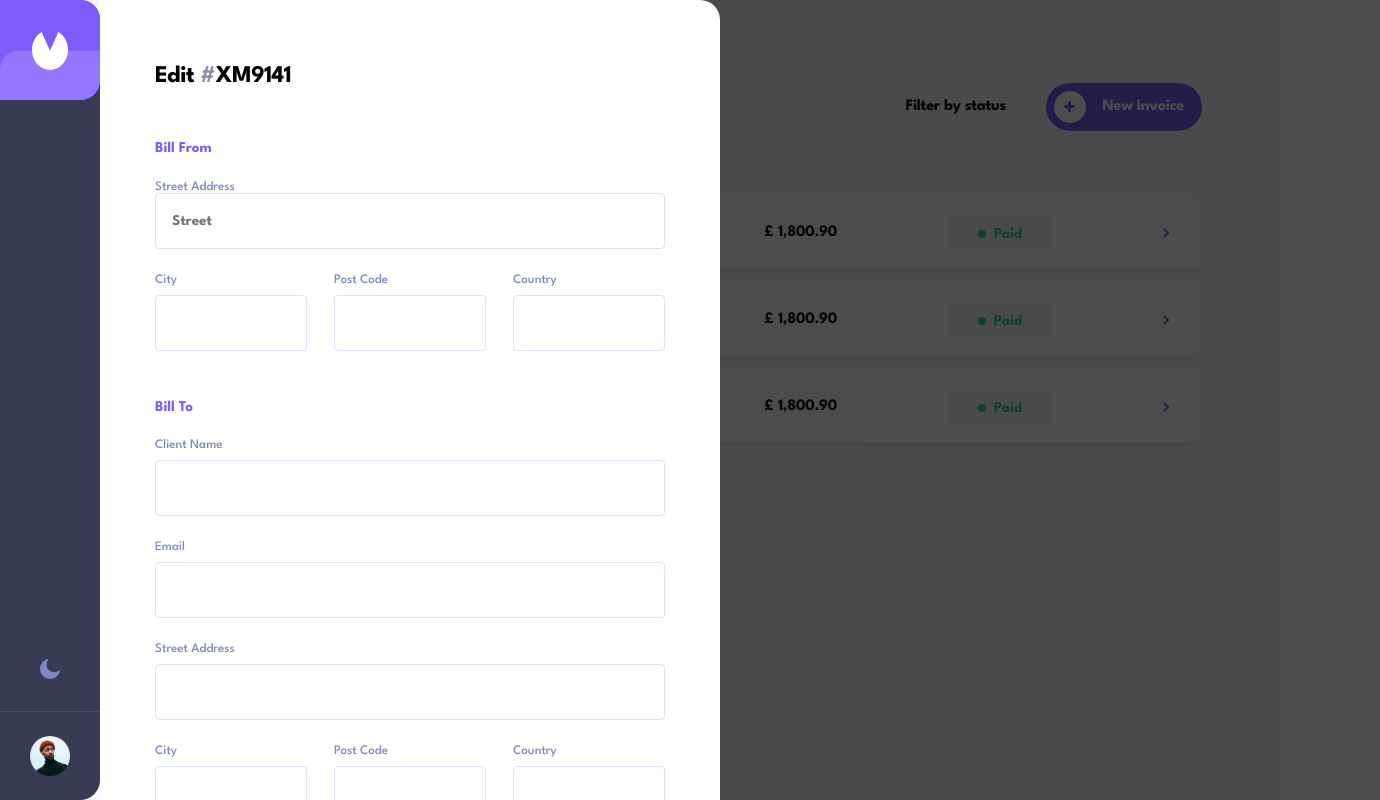
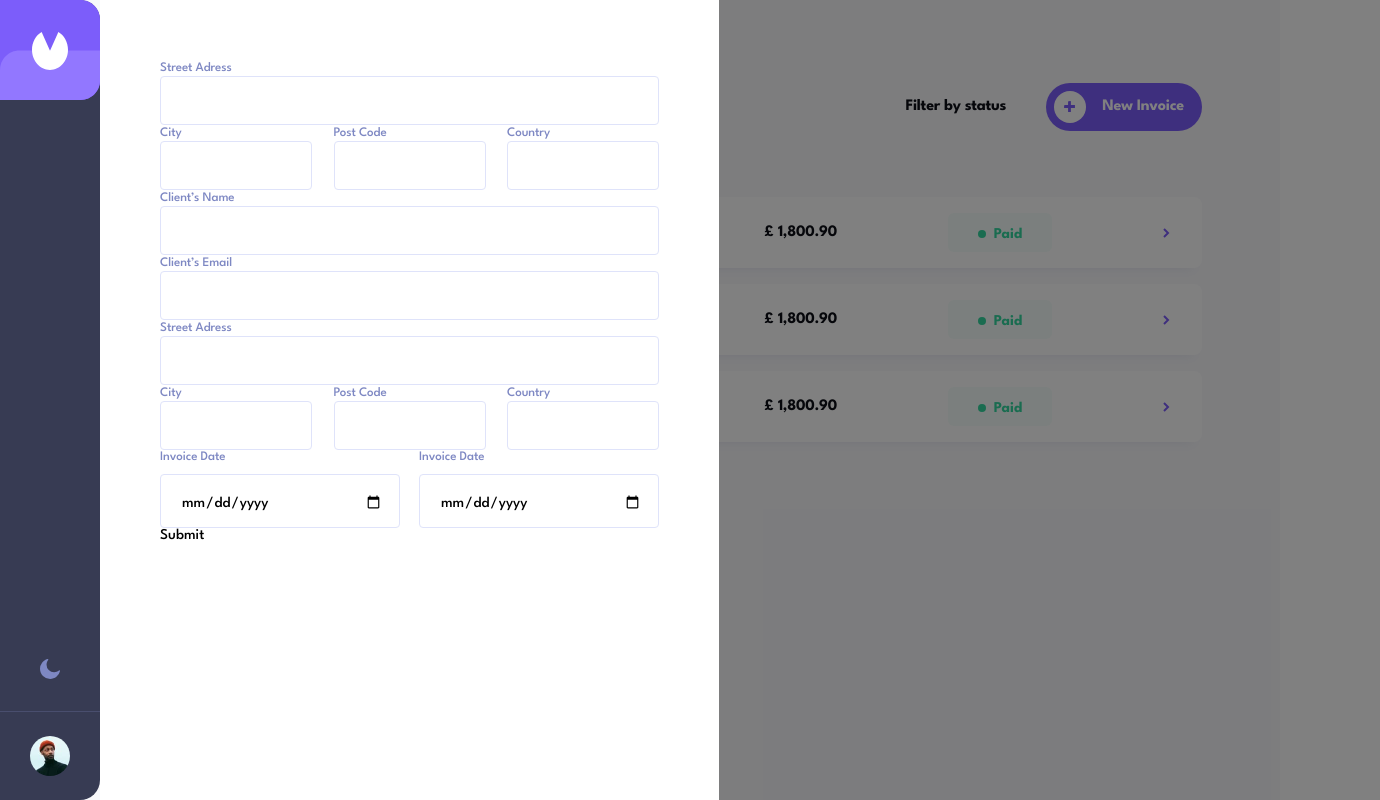
Before and after one commit to arweb1/invoice-app, a React (Create React App) app: page / in a window 1280 px wide. Both pictures are taken after a click on the button "New Invoice". Shown: the whole page, 1380 px wide, since content can reach past the window. Built offline with nearby package versions, Linux system fonts and the light colour scheme.

Commit message:
form remodeled

```diff
--- a/src/components/New-invoice-form/NewInvoiceForm.jsx
+++ b/src/components/New-invoice-form/NewInvoiceForm.jsx
@@ -1,8 +1,10 @@
-import { Formik, Form, Field } from 'formik';
+import { Formik, Field, Form } from 'formik';
 import { useSelector, useDispatch } from 'react-redux';
-import { useEffect } from 'react';
+import { useEffect, useState, useRef } from 'react';
 import { hideForm } from '../../store/form/form-slice';
 import * as Yup from "yup";
+
+import './NewInvoiceForm.scss'
 
 function NewInvoiceForm() {
   const isFormVisible = useSelector((state) => state.formVisible.isFormVisible);
@@ -20,93 +22,82 @@ function NewInvoiceForm() {
 
   useEffect(() => {
     document.addEventListener('click', handleOutsideClick);
-
     return () => {
-      document.removeEventListener('cl ick', handleOutsideClick);
+      document.removeEventListener('click', handleOutsideClick);
     };
   }, [isFormVisible, dispatch]);
 
-  // Функция для обработки отправки формы
-  const handleSubmit = (values) => {
-    console.log('Form submitted with values:', values);
-    dispatch(hideForm());
-  };
-
   if (isFormVisible) {
     return (
-      <div className="newInvoiceForm">
+      <div className='newInvoiceForm'>
         <Formik
           initialValues={{
-          street: '',
-          city: '',
-          postalCode: '',
-          country: '',
-          clientName: '',
-          email: '',
-
+            billFromStreet: '',
+            billFromCity: '',
+            billFromPostCode: '',
+            billFromCountry: ''
           }}
-        onSubmit={handleSubmit}
+          onSubmit={async (values, actions) => {
+            // Обработка отправки данных формы
+            console.log(values);
+          }}
         >
           <Form className="form">
-          <h3 className='newInvoiceForm__title'>Edit <span>#</span>XM9141</h3>
-            <h4 className='newInvoiceForm__block-title'>Bill From</h4>
-            <div className='street'>
-              <label htmlFor="street">Street Address</label>
-              <Field type="text" id="street" name="street" className="input full-width-input" placeholder="Street"/>
+            <div className="billFrom">
+              <div>
+                <label htmlFor="billFromStreet">Street Adress</label>
+                <Field className="input input-fullWidth" id="billFromStreet" name="billFromStreet" type="text" />
               </div>
-            <div className="__adress-details">
+              <div className="details">
                 <div>
-                <label htmlFor="city">City</label>
-                <Field type="text" id="city" name="city" className="input"/>
+                  <label htmlFor="billFromCity">City</label>
+                  <Field className="input" id="billFromCity" name="billFromCity" type="text" />
                 </div>
                 <div>
-                <label htmlFor="postalCode">Post Code</label>
-                <Field type="text" id="postalCode" name="postalCode" className="input"/>
+                  <label htmlFor="billFromPostCode">Post Code</label>
+                  <Field className="input" id="billFromPostCode" name="billFromPostCode" type="text" />
                 </div>
                 <div>
-                <label htmlFor="country">Country</label>
-                <Field type="text" id="country" name="country" className="input"/>
+                  <label htmlFor="billFromCountry">Country</label>
+                  <Field className="input" id="billFromCountry" name="billFromCountry" type="text" />
                 </div>
               </div>
-            <h4 className='newInvoiceForm__block-title'>Bill To</h4>
-            <div className="__client-details">
+            </div>
+            <div className="billTo">
+              <div className='inputs-fullWidth'>
+                <label htmlFor="billToClientsName">Client’s Name</label>
+                <Field className="input input-fullWidth" id="billToClientsName" name="billToClientsName" type="text" />
+
+                <label htmlFor="billToClientsEmail">Client’s Email</label>
+                <Field className="input input-fullWidth" id="billToClientsEmail" name="billToClientsEmail" type="email" />
+
+                <label htmlFor="billTo">Street Adress</label>
+                <Field className="input input-fullWidth" id="billToStreetAdress" name="billToStreetAdress" type="text" />
+              </div>
+              <div className="details">
                 <div>
-                <label htmlFor="clientName">Client Name</label>
-                <Field type="text" id="clientName" name="clientName" className="input"/>
+                  <label htmlFor="billTo">City</label>
+                  <Field className="input" id="billToCity" name="billToCity" type="text" />
                 </div>
                 <div>
-                <label htmlFor="email">Email</label>
-                <Field type="email" id="email" name="email" className="input"/>
+                  <label htmlFor="billTo">Post Code</label>
+                  <Field className="input" id="billToPostCode" name="billToPostCode" type="text" />
                 </div>
-              <div className='street'>
-                <label htmlFor="street">Street Address</label>
-                <Field type="text" id="street" className="input full-width-input" name="street" />
+                <div>
+                  <label htmlFor="billTo">Country</label>
+                  <Field className="input" id="billToCountry" name="billToCountry" type="text" />
                 </div>
               </div>
-            <div className="__adress-details">
+            </div>
+            <div className="dates">
               <div>
-                <label htmlFor="city">City</label>
-                <Field type="text" id="city" name="city" className="input"/>
+                <label htmlFor="invoiceDate">Invoice Date</label>
+                <Field className="input" type="date" id='date' />
               </div>
               <div>
-                <label htmlFor="postalCode">Post Code</label>
-                <Field type="text" id="postalCode" name="postalCode" className="input"/>
+                <label htmlFor="invoiceDate">Invoice Date</label>
+                <Field className="input" type="date" id='date2' />
               </div>
-              <div>
-                <label htmlFor="country">Country</label>
-                <Field type="text" id="country" name="country" className="input"/>
-              </div>
-            </div>
-            <div className="__date-details">
-              <div>
-                <label>Invoice Date</label>
-                <Field type="date" id="invoice-date" name="invoice-date" className="input"/>
-              </div>
-              <div></div>
-            </div>
-
-            <div className="__date-details">
-
             </div>
             <button type="submit">Submit</button>
           </Form>
@@ -114,8 +105,6 @@ function NewInvoiceForm() {
       </div>
     );
   }
-
-
   return null;
 }
 
--- /dev/null
+++ b/src/components/New-invoice-form/NewInvoiceForm.scss
@@ -0,0 +1,62 @@
+.input{
+    border-radius: 4px;
+    border: 1px solid #DFE3FA;
+    background: #FFF;
+    padding-top: 18px;
+    padding-bottom: 15px;
+    padding-left: 20px;
+    padding-right: 16px;
+}
+.input-fullWidth{
+    width: 100%;
+}
+label{
+    color: var(--07, #7E88C3);
+    font-size: 13px;
+    font-style: normal;
+    font-weight: 500;
+    line-height: 15px; /* 115.385% */
+    letter-spacing: -0.1px;
+    margin-bottom: 9px;
+}
+.newInvoiceForm{
+    position: absolute;
+    z-index: 999;
+    min-width: 100%;
+    height: 100%;
+    margin-left: 100px;
+    background: rgba(0, 0, 0, .4984);
+
+}
+.form{
+    max-width: 619px;
+    height: 100%;
+    background-color: #fff;
+    padding: 60px;
+
+    .billFrom{
+        display: flex;
+        flex-direction: column;
+    }
+    .details{
+        display: flex;
+        justify-content: space-between;
+        div{
+            max-width: 152px;
+
+            input{
+                max-width: 152px;
+            }
+        }
+    }
+}
+
+.dates{
+    display: flex;
+    justify-content: space-between;
+    div{
+        display: flex;
+        flex-direction: column;
+        width: 240px;
+    }
+}
--- a/src/pages/HomePage.scss
+++ b/src/pages/HomePage.scss
@@ -366,88 +366,3 @@ main{
 		}
 	  }
 }
-
-.newInvoiceForm{
-	position: fixed;
-	z-index: 2;
-	left: 100px;
-	width: 100%;
-	background-color: #000000b3;
-	max-height: 100%;
-	overflow-y: auto;
-	.form{
-		padding: 60px 55px;
-		height: 100%;
-		width: 620px;
-		border-radius: 0px 20px 20px 0px;
-		#light & {
-			background-color: #fff;
-		}
-		#dark & {
-			background-color: #141625;
-		}
-
-		.__adress-details{
-			display: flex;
-			justify-content: space-between;
-			margin-top: 25px;
-			div{
-				display: flex;
-				flex-direction: column;
-				max-width: 152px;
-			}
-		}
-		.newInvoiceForm__block-title{
-			margin-top: 49px;
-		}
-		.__client-details{
-			div{
-				display: flex;
-				flex-direction: column;
-				margin-top: 25px;
-			}
-		}
-	}
-	.newInvoiceForm__title{
-		font-size: 24px;
-		font-weight: 700;
-		line-height: 32px;
-		letter-spacing: -0.5px;
-		margin-bottom: 46px;
-		span{
-			color: #888EB0
-		}
-
-	}
-	&__block-title{
-		font-size: 15px;
-		color: #7C5DFA;
-		font-weight: 700;
-		margin-bottom: 24px;
-	}
-	label{
-		color: #7E88C3;
-		font-size: 13px;
-		font-weight: 500;
-		margin-bottom: 9px;
-	}
-}
-
-.input{
-	border: 1px solid #DFE3FA;
-	border-radius: 4px;
-	padding: 20px 16px;
-	font-weight: 700;
-	line-height: 15px;
-}
-.full-width-input{
-	width: 100%;
-}
-
-.__date-details{
-	div{
-		display: flex;
-		flex-direction: column;
-		margin-top: 50px;
-	}
-}
```
Lines whose indentation alone changed are shown as unchanged.
